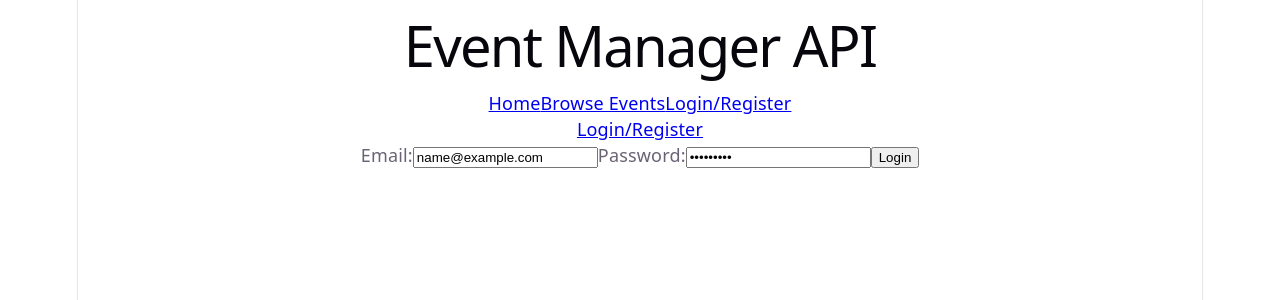
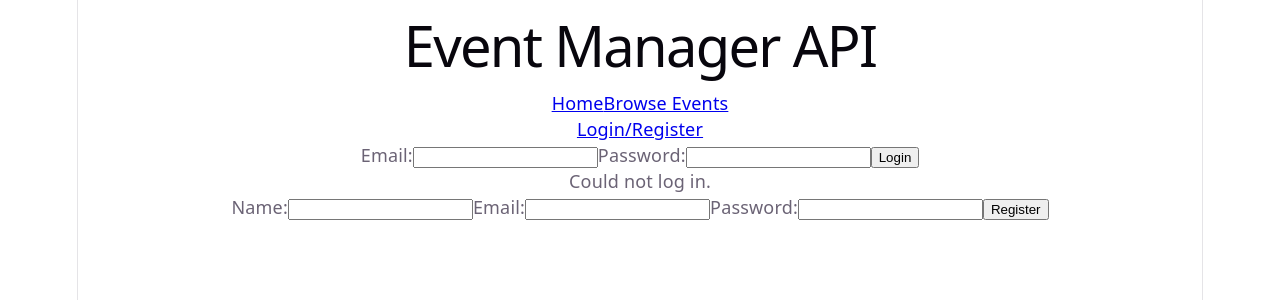
Before and after one commit to ajpaelt/py-nc-plus-one-fe, a React (Vite) app: page /login in a window 1280 px wide. Both pictures are taken after typing "name@example.com", "Sample123" into the empty fields and a click on the button "Login". Shown: the top 300 px of the page. Built offline with nearby package versions, Linux system fonts and the light colour scheme; no server answers.

Commit message:
fix: remove login and register forms from the login page to separate components and add protected routing for pages requiring auth

```diff
--- a/src/api/auth.ts
+++ b/src/api/auth.ts
@@ -1,16 +1,16 @@
-import { type User, type Login, type Token, type UserBasic } from "../types";
+import { type User, type Token } from "../types";
 import { apiGet, apiPost } from "./client";
 
 
 export async function fetchCurrentUser(token: string): Promise<User> {
-    const user = await apiGet<User>(import.meta.env.VITE_API_URL, "/auth/me", {Authorization: `Bearer ${token}`});
+    const user = await apiGet<User>(import.meta.env.VITE_API_URL, "/users/me", {Authorization: `Bearer ${token}`});
     return user;
 };
 export async function login(email: string, password: string): Promise<Token> {
     const token = await apiPost<Token>(import.meta.env.VITE_API_URL, "/auth/login", {email, password});
     return token;
 };
-export async function register(email: string, password: string): Promise<User> {
-    const user = await apiPost<User>(import.meta.env.VITE_API_URL, "/auth/login", {email, password});
+export async function register(name: string, email: string, password: string): Promise<User> {
+    const user = await apiPost<User>(import.meta.env.VITE_API_URL, "/auth/register", {name, email, password});
     return user;
 };
--- a/src/components/LogInHeader.tsx
+++ b/src/components/LogInHeader.tsx
@@ -1,8 +1,6 @@
 import { NavLink } from "react-router"
-import { useUserContext } from "../context/UserContext"
 
 export default function LogInHeader() {
-    const { userState } = useUserContext()
     return (
         <NavLink to="/login" end className={({ isActive }) => (isActive ? "nav-link active" : "nav-link")}>
             Login/Register
--- a/src/components/LogOutHeader.tsx
+++ b/src/components/LogOutHeader.tsx
@@ -1,13 +1,13 @@
+import { NavLink } from "react-router"
 import { useUserContext } from "../context/UserContext"
 
 
 export default function LogOutHeader() {
-    const { logoutUser, userState } = useUserContext()
+    const { userState } = useUserContext()
 
     return (
-        <>
-            <p></p>
-            <button onClick={logoutUser}>Logout</button>
-        </>
+        <NavLink to="/user" end className={({ isActive }) => (isActive ? "nav-link active" : "nav-link")}>
+            {userState.status === "success" && <p>{userState.user.email}</p>}
+        </NavLink>
     )
 }
--- /dev/null
+++ b/src/components/LoginForm.tsx
@@ -0,0 +1,59 @@
+import { useState } from "react";
+import { type SubmitEvent } from "react";
+import { useUserContext } from "../context/UserContext";
+import { useNavigate, useLocation } from "react-router";
+import { ApiError } from "../api/client";
+
+export default function LoginForm() {
+    const location = useLocation();
+    const navigate = useNavigate()
+    const [email, setEmail] = useState("");
+    const [password, setPassword] = useState("");
+    const [error, setError] = useState("")
+
+    const { loginUser } = useUserContext();
+
+    async function handleSubmit(e: SubmitEvent<HTMLFormElement>) {
+        e.preventDefault();
+        try {
+            await loginUser(email, password);
+            const state = location.state as { from?: string } | null;
+            navigate(state?.from ?? "/user", { replace: true });
+        } catch (err) {
+            console.error(err);
+            setError(err instanceof ApiError ? "Incorrect Login Details" : "Could not log in.");
+            setPassword("")
+            setEmail("")
+        }
+    }
+
+    return (
+        <>
+            <form className="auth-form" onSubmit={handleSubmit}>
+                <label className="login-dropdown__label" htmlFor="login-email">
+                    Email:
+                </label>
+                <input name="email"
+                className="login-input"
+                type="email"
+                autoComplete="email"
+                required
+                autoFocus
+                value={email}
+                onChange={(e) => setEmail(e.target.value)} />
+                <label className="login-dropdown__label" htmlFor="login-password">
+                    Password:
+                </label>
+                <input name="password"
+                className="login-input"
+                type="password"
+                required
+                autoFocus
+                value={password}
+                onChange={(e) => setPassword(e.target.value)} />
+                <button type="submit" name="btn" value="login">Login</button>
+                {error && <p className="error-message">{error}</p>}
+            </form>
+        </>
+    )
+}
--- a/src/components/NavLinks.tsx
+++ b/src/components/NavLinks.tsx
@@ -9,9 +9,6 @@ export default function NavLinks() {
             <NavLink to="/events" end className={({ isActive }) => (isActive ? "nav-link active" : "nav-link")}>
                 Browse Events
             </NavLink>
-            <NavLink to="/login" end className={({ isActive }) => (isActive ? "nav-link active" : "nav-link")}>
-                Login/Register
-            </NavLink>
         </nav>
     )
 }
--- /dev/null
+++ b/src/components/RegisterForm.tsx
@@ -0,0 +1,66 @@
+import { useState } from "react";
+import { type SubmitEvent } from "react";
+import { useUserContext } from "../context/UserContext";
+import { useNavigate } from "react-router";
+import { ApiError } from "../api/client";
+
+export default function RegisterForm() {
+    const navigate = useNavigate()
+    const [email, setEmail] = useState("");
+    const [password, setPassword] = useState("");
+    const [name, setName] = useState("")
+    const [error, setError] = useState("")
+
+    const { registerUser } = useUserContext();
+
+    async function handleSubmit(e: SubmitEvent<HTMLFormElement>) {
+        e.preventDefault();
+        try {
+            await registerUser(name, email, password);
+            navigate("/user", { replace: true });
+        } catch (err) {
+            console.error(err);
+            setError(err instanceof ApiError ? "Email Is Already Reigstered" : "Could not register.");
+            setName("")
+            setPassword("")
+            setEmail("")
+        }
+    };
+    return (
+        <form className="auth-form" onSubmit={handleSubmit}>
+            <label className="register-label" htmlFor="register-name">
+                Name:
+            </label>
+            <input name="name"
+            className="register-input"
+            type="name"
+            required
+            autoFocus
+            value={name}
+            onChange={(e) => setName(e.target.value)} />
+            <label className="login-dropdown__label" htmlFor="register-email">
+                Email:
+            </label>
+            <input name="email"
+            className="register-input"
+            type="email"
+            autoComplete="email"
+            required
+            autoFocus
+            value={email}
+            onChange={(e) => setEmail(e.target.value)} />
+            <label className="register-label" htmlFor="register-password">
+                Password:
+            </label>
+            <input name="password"
+            className="register-input"
+            type="password"
+            required
+            autoFocus
+            value={password}
+            onChange={(e) => setPassword(e.target.value)} />
+            <button type="submit" name="btn" value="register">Register</button>
+            {error && <p className="error-message">{error}</p>}
+        </form>
+    )
+}
--- a/src/context/UserContext.tsx
+++ b/src/context/UserContext.tsx
@@ -4,6 +4,8 @@ import { type UserState, type UserContextValue } from "../types";
 
 import { fetchCurrentUser, login, register } from "../api/auth";
 import { clearToken, writeToken, readToken } from "../token/tokenStorage";
+import { ApiError } from "../api/client";
+import { useNavigate } from "react-router";
 
 const UserContext = createContext<UserContextValue | undefined>(undefined);
 
@@ -18,22 +20,37 @@ export function useUserContext() {
 
 
 export function UserProvider({ children }: {children: ReactNode}) {
+
+    const navigate = useNavigate()
     const [userState, setUserState] = useState<UserState>({status: "loading"})
 
     async function loginUser(email: string, password: string): Promise<void> {
+
         const token = await login(email, password);
         const user = await fetchCurrentUser(token.token);
 
         writeToken(token.token);
         setUserState({status: "success", user});
+
     };
-    async function registerUser(email:string, password: string): Promise<void> {
-        await register(email, password);
-        loginUser(email, password);
-    }
+
+    async function registerUser(name: string, email: string, password: string): Promise<void> {
+
+            await register(name, email, password);
+            await loginUser(email, password);
+
+    };
+
+    function clearError() {
+
+        setUserState({ status: "anonymous" });
+
+    };
+
     async function logoutUser(): Promise<void> {
         clearToken();
         setUserState({status: "anonymous"});
+        navigate("/login")
     };
 
 
@@ -50,7 +67,7 @@ export function UserProvider({ children }: {children: ReactNode}) {
     }, [])
 
     return (
-        <UserContext.Provider value={{userState, loginUser, registerUser, logoutUser}}>{children}</UserContext.Provider>
+        <UserContext.Provider value={{userState, loginUser, registerUser, logoutUser, clearError }}>{children}</UserContext.Provider>
     )
 
 }
--- a/src/pages/LoginPage.tsx
+++ b/src/pages/LoginPage.tsx
@@ -1,45 +1,23 @@
-import { useState } from "react";
-import { type SubmitEvent } from "react";
+import LoginForm from "../components/LoginForm";
+import RegisterForm from "../components/RegisterForm";
 import { useUserContext } from "../context/UserContext";
 
+export default function LoginPage() {
+    const { userState } = useUserContext()
 
-export default function LoginPage() {
-    const [email, setEmail] = useState("");
-    const [password, setPassword] = useState("");
-
-    const { loginUser } = useUserContext();
-
-    async function handleSubmit(e: SubmitEvent<HTMLFormElement>) {
-        e.preventDefault();
-        await loginUser(email, password);
-        setEmail("");
-        setPassword("");
-        };
 
     return (
-        <form onSubmit={handleSubmit}>
-            <label className="login-dropdown__label" htmlFor="login-email">
-                Email:
-            </label>
-            <input name="email"
-            className="login-input"
-            type="email"
-            autoComplete="email"
-            required
-            autoFocus
-            value={email}
-            onChange={(e) => setEmail(e.target.value)} />
-            <label className="login-dropdown__label" htmlFor="login-password">
-                Password:
-            </label>
-            <input name="password"
-            className="login-input"
-            type="password"
-            required
-            autoFocus
-            value={password}
-            onChange={(e) => setPassword(e.target.value)} />
-            <button type="submit" name="btn" value="login">Login</button>
-        </form>
+        <>
+        <div className="auth-container">
+            <div className="login-container">
+                <LoginForm />
+            </div>
+
+            <div className="register-container">
+                <RegisterForm />
+            </div>
+        </div>
+        {userState.status === "error" && <p>{userState.message}</p>}
+    </>
     )
 }
```
Also changed, not shown: src/routes/AppRoutes.tsx (added, +36 -0 lines), src/routes/ProtectedRoute.tsx (added, +16 -0 lines).
